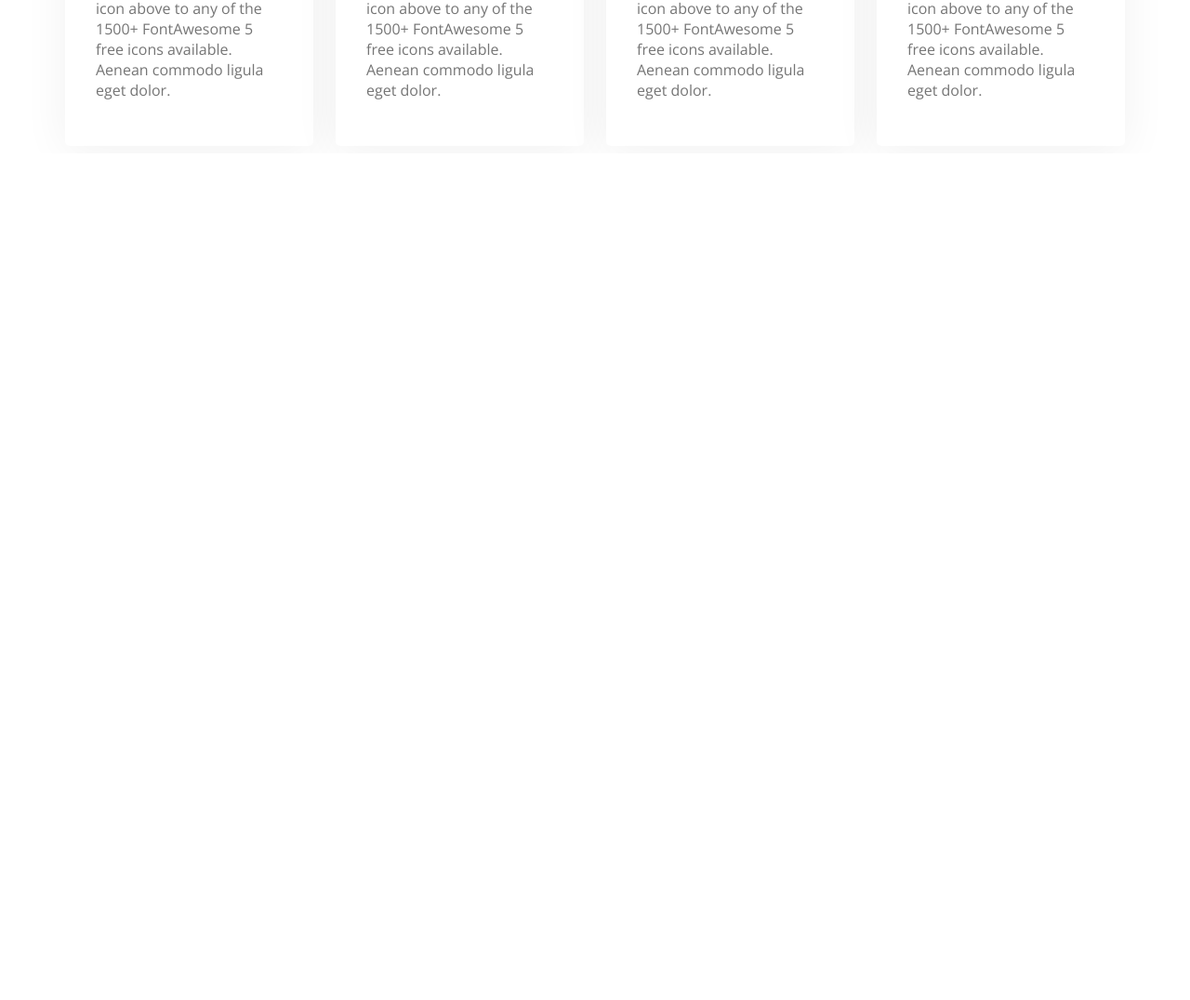
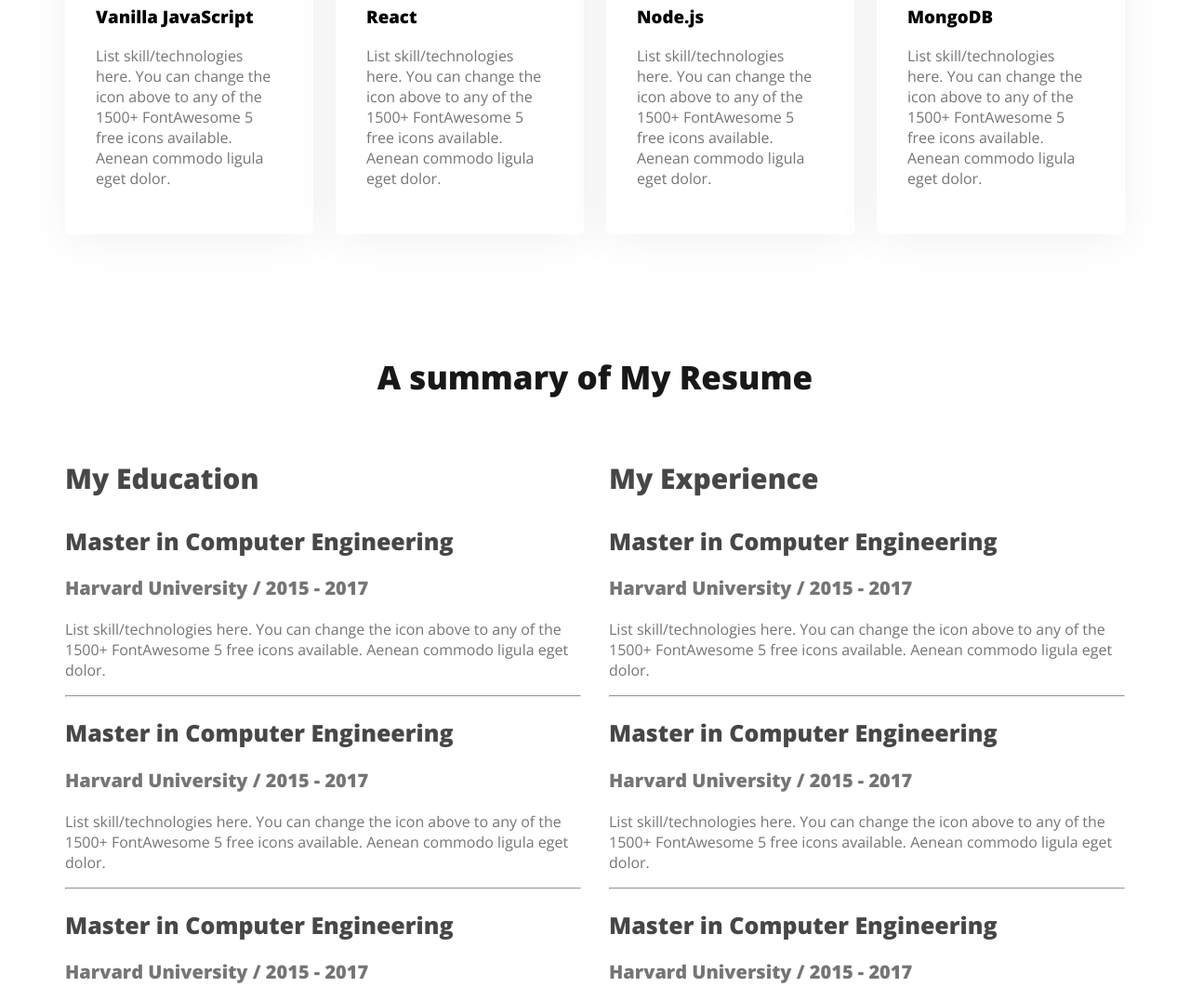
Before and after one commit to SumanChandraDas/web-developer-portfolio, a plain HTML site: page index.html in a window 1280 px wide. Shown: the part 1654-2730 px from the top of the page at 93% size. Before the commit the page ends 1819 px from the top, so only its background shows below. Drawn offline with nearby package versions, Linux system fonts and the light colour scheme.

Commit message:
finis the resume section

```diff
--- a/index.html
+++ b/index.html
@@ -99,6 +99,73 @@
                 </div>
             </div>
         </section>
+        <!-- My resume section start  -->
+        <section>
+            <h3 class="section-title">A summary of My Resume</h3>
+
+            <div class="resume-container">
+                <div class="resume-colamn">
+                    <h3 class="resume-colamn-title">My Education</h3>
+
+                    <div class="resume-item">
+                        <h2 class="resume-item-title">Master in Computer Engineering</h2>
+                        <h3 class="resume-item-instute">Harvard University / 2015 - 2017</h3>
+                        <p class="resume-item-description">List skill/technologies here. You can change the icon above
+                            to any of the 1500+ FontAwesome 5 free icons available. Aenean commodo ligula eget dolor.
+                        </p>
+                    </div>
+                    <hr>
+                    <div class="resume-item">
+                        <h2 class="resume-item-title">Master in Computer Engineering</h2>
+                        <h3 class="resume-item-instute">Harvard University / 2015 - 2017</h3>
+                        <p class="resume-item-description">List skill/technologies here. You can change the icon above
+                            to any of the 1500+ FontAwesome 5 free icons available. Aenean commodo ligula eget dolor.
+                        </p>
+                    </div>
+                    <hr>
+
+                    <div class="resume-item">
+                        <h2 class="resume-item-title">Master in Computer Engineering</h2>
+                        <h3 class="resume-item-instute">Harvard University / 2015 - 2017</h3>
+                        <p class="resume-item-description">List skill/technologies here. You can change the icon above
+                            to any of the 1500+ FontAwesome 5 free icons available. Aenean commodo ligula eget dolor.
+                        </p>
+                    </div>
+                    <hr>
+
+                </div>
+                <div class="resume-colamn">
+                    <h3 class="resume-colamn-title">My Experience</h3>
+
+                    <div class="resume-item">
+                        <h2 class="resume-item-title">Master in Computer Engineering</h2>
+                        <h3 class="resume-item-instute">Harvard University / 2015 - 2017</h3>
+                        <p class="resume-item-description">List skill/technologies here. You can change the icon above
+                            to any of the 1500+ FontAwesome 5 free icons available. Aenean commodo ligula eget dolor.
+                        </p>
+                    </div>
+                    <hr>
+
+                    <div class="resume-item">
+                        <h2 class="resume-item-title">Master in Computer Engineering</h2>
+                        <h3 class="resume-item-instute">Harvard University / 2015 - 2017</h3>
+                        <p class="resume-item-description">List skill/technologies here. You can change the icon above
+                            to any of the 1500+ FontAwesome 5 free icons available. Aenean commodo ligula eget dolor.
+                        </p>
+                    </div>
+                    <hr>
+
+                    <div class="resume-item">
+                        <h2 class="resume-item-title">Master in Computer Engineering</h2>
+                        <h3 class="resume-item-instute">Harvard University / 2015 - 2017</h3>
+                        <p class="resume-item-description">List skill/technologies here. You can change the icon above
+                            to any of the 1500+ FontAwesome 5 free icons available. Aenean commodo ligula eget dolor.
+                        </p>
+                    </div>
+                    <hr>
+                </div>
+            </div>
+        </section>
     </main>
     <footer></footer>
 </body>
--- a/styles/portfolio.css
+++ b/styles/portfolio.css
@@ -112,6 +112,10 @@ main {
     margin: 0 auto;
 }
 
+main section {
+    margin: 130px 0;
+}
+
 /* about section  */
 .about {
     border-radius: 10px;
@@ -151,3 +155,33 @@ main {
     font-size: 16px;
     font-weight: 400;
 }
+
+/* my resume style  */
+.resume-container {
+    display: flex;
+    gap: 30px;
+}
+
+.resume-colamn-title {
+    color: #474747;
+    font-size: 30px;
+    font-weight: 700;
+}
+
+.resume-item-title {
+    color: #474747;
+    font-size: 25px;
+    font-weight: 700;
+}
+
+.resume-item-instute {
+    color: #757575;
+    font-size: 20px;
+    font-weight: 600;
+}
+
+.resume-item-description {
+    color: #757575;
+    font-size: 16px;
+    font-weight: 400;
+}
```
